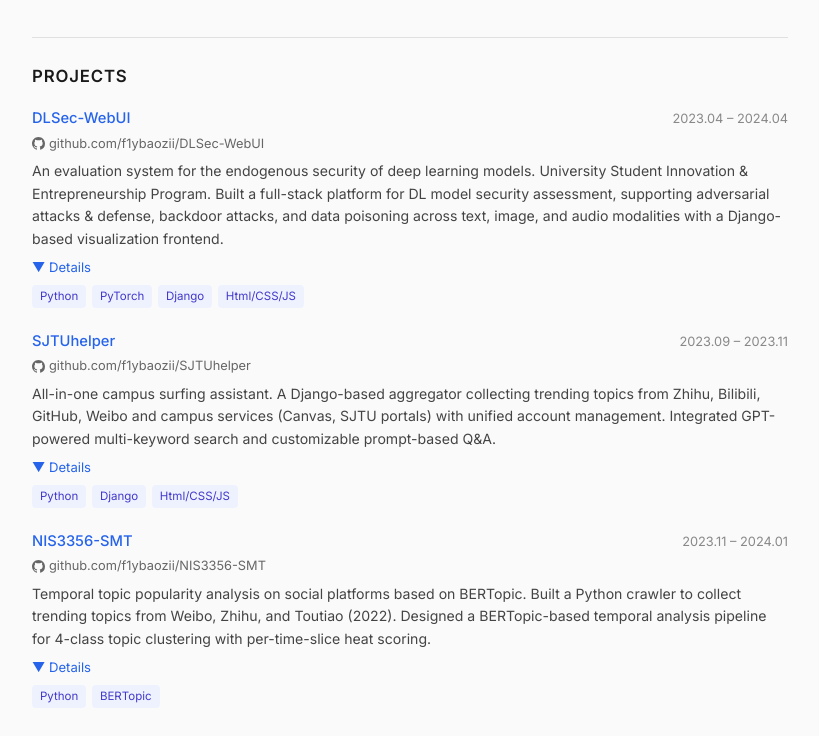
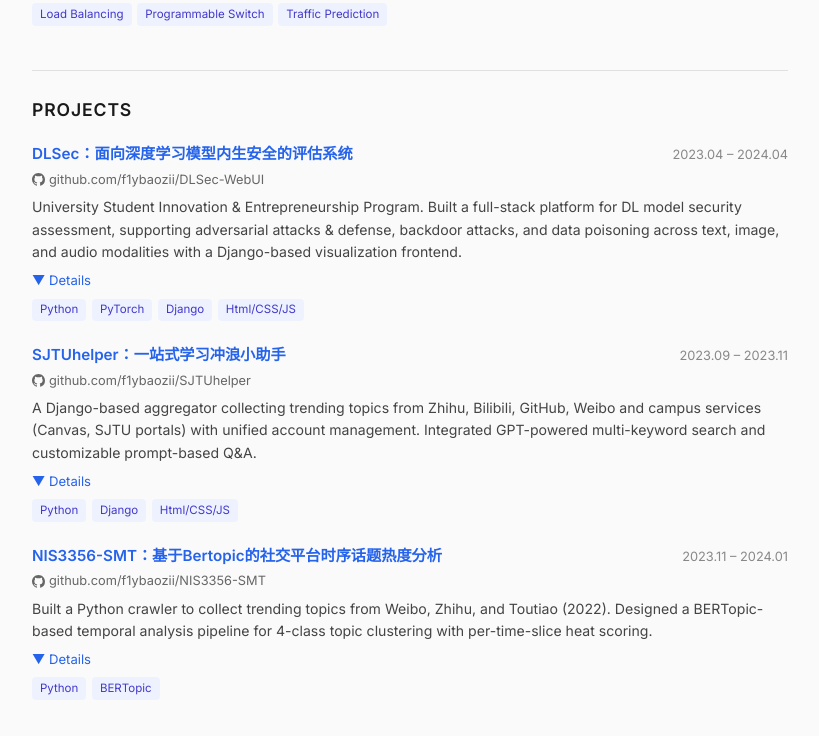
Before and after one commit to f1ybaozii/f1ybaozii.github.io, a plain HTML site: page index.html in a window 1280 px wide. Shown: the part 1504-2240 px from the top of the page, without its empty margins (230-1049 px from the left). Drawn offline with Linux system fonts and the light colour scheme.

Commit message:
update: project titles with zh desc, trim redundant intros, bold section titles

```diff
--- a/index.html
+++ b/index.html
@@ -139,8 +139,8 @@
         section:last-of-type { border-bottom: none; }
 
         h2 {
-            font-size: 1.05rem;
-            font-weight: 600;
+            font-size: 1.1rem;
+            font-weight: 700;
             margin-bottom: 1rem;
             text-transform: uppercase;
             letter-spacing: 0.05em;
@@ -192,7 +192,7 @@
             flex-wrap: wrap;
             gap: 0.3rem;
         }
-        .paper-title { font-weight: 500; font-size: 0.92rem; }
+        .paper-title { font-weight: 600; font-size: 0.95rem; }
         .paper-date { color: var(--subtle); font-size: 0.8rem; white-space: nowrap; }
         .paper-venue { color: var(--muted); font-size: 0.85rem; margin-top: 0.1rem; }
         .paper-venue em { color: var(--accent); font-style: normal; }
@@ -232,7 +232,7 @@
             flex-wrap: wrap;
             gap: 0.3rem;
         }
-        .project-name { font-weight: 500; font-size: 0.92rem; }
+        .project-name { font-weight: 600; font-size: 0.95rem; }
         .project-name a { color: var(--accent); text-decoration: none; }
         .project-name a:hover { text-decoration: underline; }
         .project-date { color: var(--subtle); font-size: 0.8rem; white-space: nowrap; }
@@ -420,7 +420,7 @@
 
     <div class="project-item">
         <div class="project-header">
-            <span class="project-name"><a href="https://github.com/f1ybaozii/DLSec-WebUI">DLSec-WebUI</a></span>
+            <span class="project-name"><a href="https://github.com/f1ybaozii/DLSec-WebUI">DLSec：面向深度学习模型内生安全的评估系统</a></span>
             <span class="project-date">2023.04 – 2024.04</span>
         </div>
         <div class="project-repo">
@@ -430,7 +430,6 @@
             </a>
         </div>
         <p class="project-desc">
-            An evaluation system for the endogenous security of deep learning models.
             University Student Innovation &amp; Entrepreneurship Program. Built a full-stack platform for DL model security assessment,
             supporting adversarial attacks &amp; defense, backdoor attacks, and data poisoning
             across text, image, and audio modalities with a Django-based visualization frontend.
@@ -461,7 +460,7 @@
 
     <div class="project-item">
         <div class="project-header">
-            <span class="project-name"><a href="https://github.com/f1ybaozii/SJTUhelper">SJTUhelper</a></span>
+            <span class="project-name"><a href="https://github.com/f1ybaozii/SJTUhelper">SJTUhelper：一站式学习冲浪小助手</a></span>
             <span class="project-date">2023.09 – 2023.11</span>
         </div>
         <div class="project-repo">
@@ -471,7 +470,7 @@
             </a>
         </div>
         <p class="project-desc">
-            All-in-one campus surfing assistant. A Django-based aggregator collecting trending topics from Zhihu, Bilibili, GitHub, Weibo and campus services (Canvas, SJTU portals) with unified account management. Integrated GPT-powered multi-keyword search and customizable prompt-based Q&amp;A.
+            A Django-based aggregator collecting trending topics from Zhihu, Bilibili, GitHub, Weibo and campus services (Canvas, SJTU portals) with unified account management. Integrated GPT-powered multi-keyword search and customizable prompt-based Q&amp;A.
         </p>
         <details class="work-details">
             <summary>▼ Details</summary>
@@ -498,7 +497,7 @@
 
     <div class="project-item">
         <div class="project-header">
-            <span class="project-name"><a href="https://github.com/f1ybaozii/NIS3356-SMT">NIS3356-SMT</a></span>
+            <span class="project-name"><a href="https://github.com/f1ybaozii/NIS3356-SMT">NIS3356-SMT：基于Bertopic的社交平台时序话题热度分析</a></span>
             <span class="project-date">2023.11 – 2024.01</span>
         </div>
         <div class="project-repo">
@@ -508,7 +507,7 @@
             </a>
         </div>
         <p class="project-desc">
-            Temporal topic popularity analysis on social platforms based on BERTopic. Built a Python crawler to collect trending topics from Weibo, Zhihu, and Toutiao (2022). Designed a BERTopic-based temporal analysis pipeline for 4-class topic clustering with per-time-slice heat scoring.
+            Built a Python crawler to collect trending topics from Weibo, Zhihu, and Toutiao (2022). Designed a BERTopic-based temporal analysis pipeline for 4-class topic clustering with per-time-slice heat scoring.
         </p>
         <details class="work-details">
             <summary>▼ Details</summary>
@@ -681,7 +680,7 @@
 
     <div class="project-item">
         <div class="project-header">
-            <span class="project-name"><a href="https://github.com/f1ybaozii/DLSec-WebUI">DLSec-WebUI</a></span>
+            <span class="project-name"><a href="https://github.com/f1ybaozii/DLSec-WebUI">DLSec：面向深度学习模型内生安全的评估系统</a></span>
             <span class="project-date">2023.04 – 2024.04</span>
         </div>
         <div class="project-repo">
@@ -691,7 +690,7 @@
             </a>
         </div>
         <p class="project-desc">
-            面向深度学习模型内生安全的评估系统。从零搭建深度学习模型安全平台，支持对抗样本、后门攻击、数据投毒等多种攻防方法，覆盖文本、图像、音频多模态模型，构建基于 Django 的可视化评估系统。
+            从零搭建深度学习模型安全平台，支持对抗样本、后门攻击、数据投毒等多种攻防方法，覆盖文本、图像、音频多模态模型，构建基于 Django 的可视化评估系统。
         </p>
         <details class="work-details">
             <summary>▼ 项目详情</summary>
@@ -719,7 +718,7 @@
 
     <div class="project-item">
         <div class="project-header">
-            <span class="project-name"><a href="https://github.com/f1ybaozii/SJTUhelper">SJTUhelper</a></span>
+            <span class="project-name"><a href="https://github.com/f1ybaozii/SJTUhelper">SJTUhelper：一站式学习冲浪小助手</a></span>
             <span class="project-date">2023.09 – 2023.11</span>
         </div>
         <div class="project-repo">
@@ -729,7 +728,7 @@
             </a>
         </div>
         <p class="project-desc">
-            一站式学习冲浪小助手。基于 Django 的聚合平台，收集知乎、Bilibili、GitHub、微博热榜及校内服务信息，集成 GPT 多关键词筛选与智能对话助手。
+            基于 Django 的聚合平台，收集知乎、Bilibili、GitHub、微博热榜及校内服务信息，集成 GPT 多关键词筛选与智能对话助手。
         </p>
         <details class="work-details">
             <summary>▼ 项目详情</summary>
@@ -756,7 +755,7 @@
 
     <div class="project-item">
         <div class="project-header">
-            <span class="project-name"><a href="https://github.com/f1ybaozii/NIS3356-SMT">NIS3356-SMT</a></span>
+            <span class="project-name"><a href="https://github.com/f1ybaozii/NIS3356-SMT">NIS3356-SMT：基于Bertopic的社交平台时序话题热度分析</a></span>
             <span class="project-date">2023.11 – 2024.01</span>
         </div>
         <div class="project-repo">
@@ -766,7 +765,7 @@
             </a>
         </div>
         <p class="project-desc">
-            基于 BERTopic 的社交平台时序话题热度分析。爬取微博、知乎、今日头条 2022 年度热榜数据，搭建基于 BERTopic 的时序分析流程，按时间片对话题四分类并计算加权热度。
+            爬取微博、知乎、今日头条 2022 年度热榜数据，搭建基于 BERTopic 的时序分析流程，按时间片对话题四分类并计算加权热度。
         </p>
         <details class="work-details">
             <summary>▼ 项目详情</summary>
```
